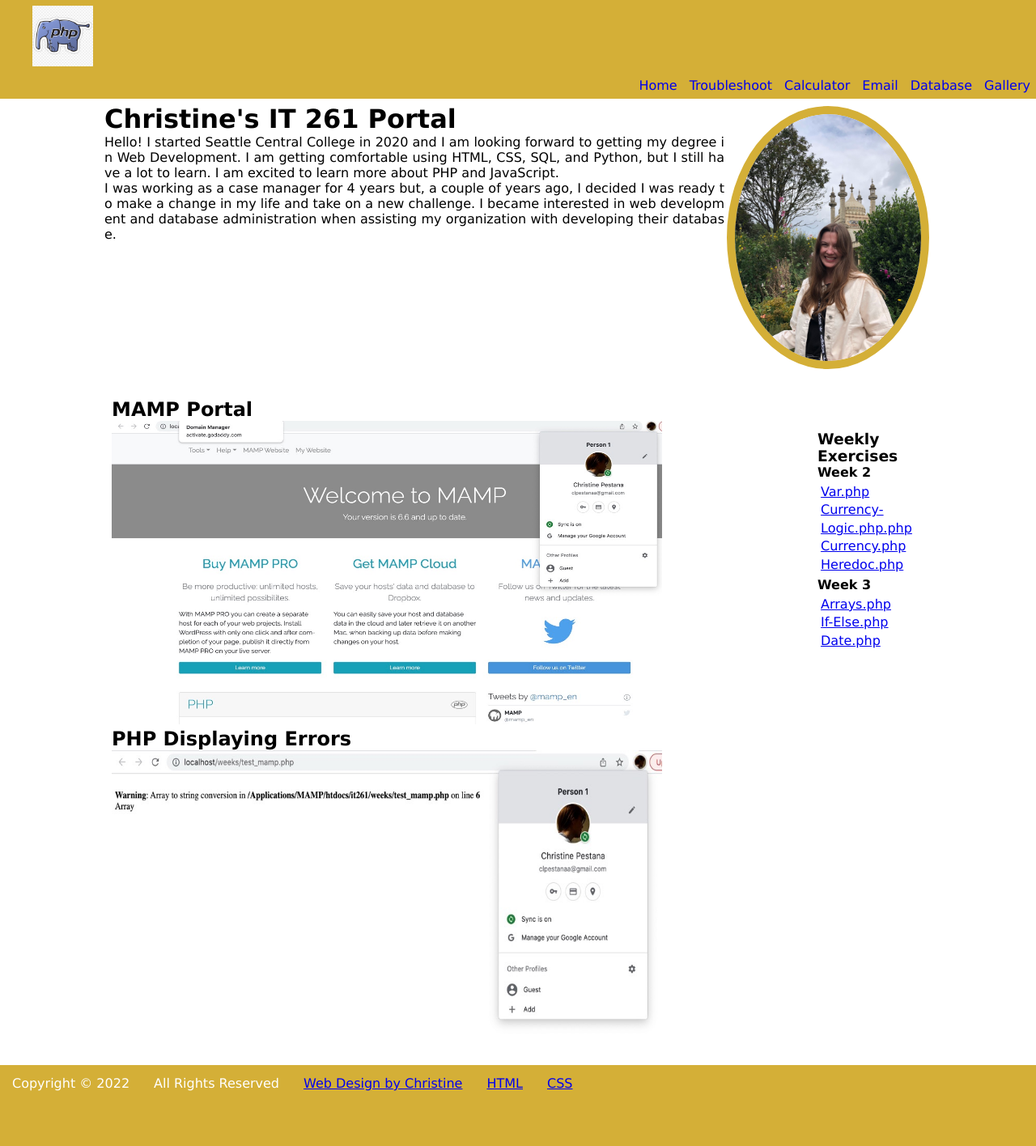
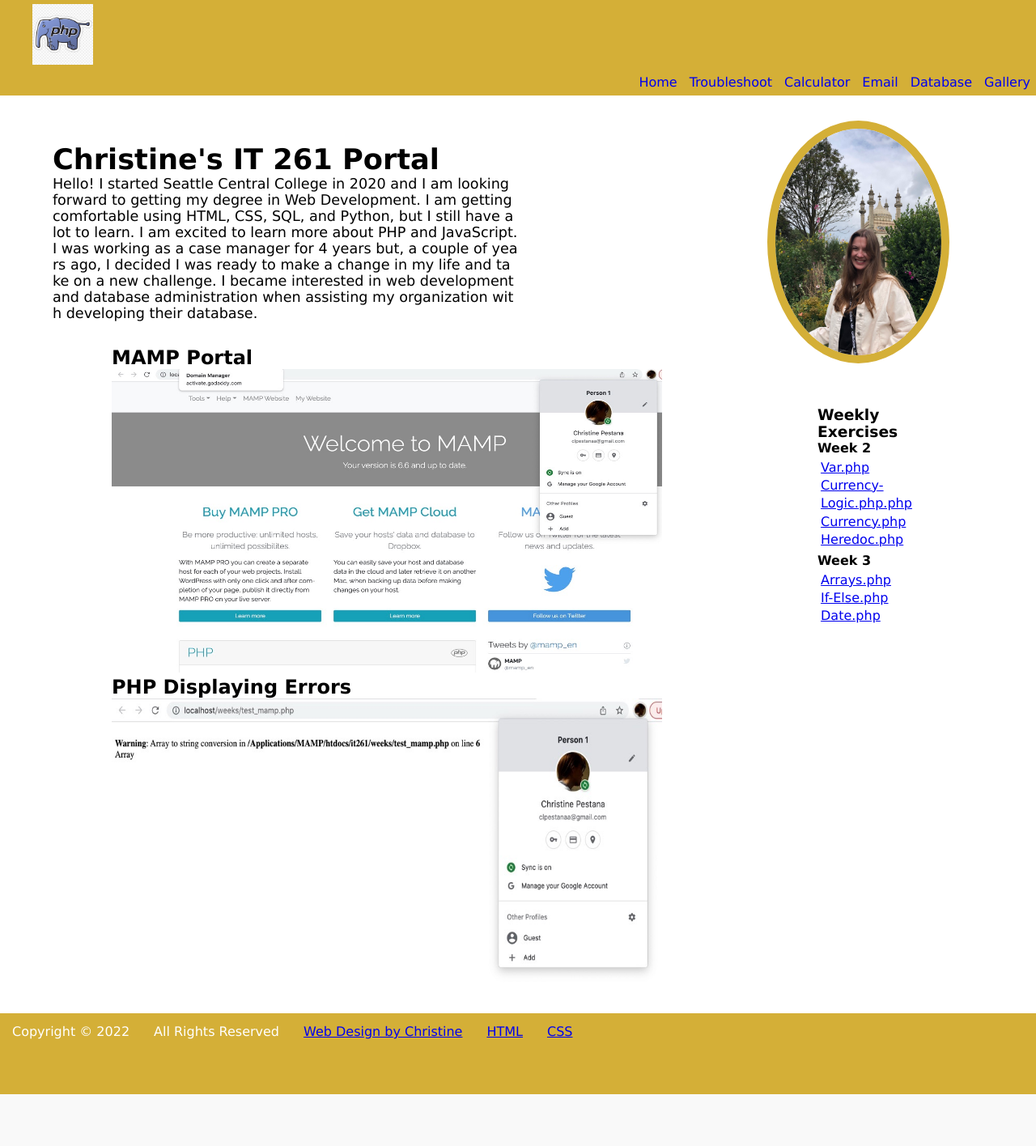
Before and after one commit to cpestana/it261, a PHP site: page / in a window 1280 px wide. Shown: the whole page at 81% size. After the commit the page ends 1352 px from the top, so only its background shows below. Run offline with PHP 8.4, Linux system fonts and the light colour scheme.

Commit message:
index changes and css

```diff
--- a/css/styles.css
+++ b/css/styles.css
@@ -20,12 +20,13 @@
     overflow:hidden;
     padding: 2px;
 
+
 }
 
 
 
 #inner-header {
-    margin:5px auto;
+    margin:3px auto;
     max-width: 1200px;
 
 }
@@ -40,6 +41,7 @@
     float:left;
     margin-left: 15px;
     list-style-type: none;
+    color: #602f6b;
 
 }
 
@@ -56,19 +58,43 @@
 
 
 #hero {
-    height: 350px;
+    height: 300px;
     background: white;
-    margin-top: 5px;
-    margin-bottom: 5px;
+    margin-bottom: 0px;
     clear: both;
-    margin-left : 10%;
-    margin-right : 10%;
-    word-break: break-all;
-    text-align:justify;
     padding: 1px;
 
 }
 
+#heroLeft {
+    width: 55%;
+    height: 320px;
+    margin-right : 10%;
+    padding: 1px;
+    word-break: break-all;
+    position: relative;
+    top: 10%;
+    line-height: normal;
+    padding: 0 5% 0 5%;
+    font-size: 110%;
+
+}
+
+#heroRight {
+    margin-right : 8%;
+    padding: 1px;
+    margin-top: 2%;
+
+}
+
+#images {
+    border-radius: 50%;
+    border: 10px solid #D4AF37;
+    margin: 3px;
+    clear: both;
+    float: right;
+
+ }
 
 main {
     width : 50%;
@@ -80,14 +106,6 @@
 }
 
 
-#images {
-   border-radius: 50%;
-   border: 10px solid #D4AF37;
-   margin: 3px;
-   clear: both;
-   float: right;
-
-}
 
 aside{
     width : 20%;
@@ -98,6 +116,7 @@
     text-align: left;
     background-color: white;
 
+
 }
 
 aside ul{
@@ -105,11 +124,13 @@
     line-height: 1.4;
     padding: 2px;
     text-align: left;
+
 }
 
 aside li{
     margin: auto;
     list-style-type: none;
+    color: #602f6b;
 }
 
 
--- a/index.php
+++ b/index.php
@@ -40,9 +40,11 @@
 
     <div id="hero">
 
-    <img id="images" src="images/Me.jpg" alt="picforsite" width="250" height="325"/>
+    <div id="heroRight">
+    <img id="images" src="images/Me.jpg" alt="picforsite" width="225" height="300"/>
+    </div><!--end heroRight-->
 
-
+    <div id="heroLeft">
     <h1>Christine's IT 261 Portal</h1>
 
     <p>Hello! I started Seattle Central College in 2020 and I am looking
@@ -53,7 +55,7 @@
     I was ready to make a change in my life and take on a new challenge. I became
     interested in web development and database administration when assisting my
     organization with developing their database. </p>
-
+    </div><!--end heroLeft-->
 
 
 
--- a/website/css/styles.css
+++ b/website/css/styles.css
@@ -65,7 +65,6 @@
 }
 
 
-
 main {
     width: 750px;
     height: 800px;
```
